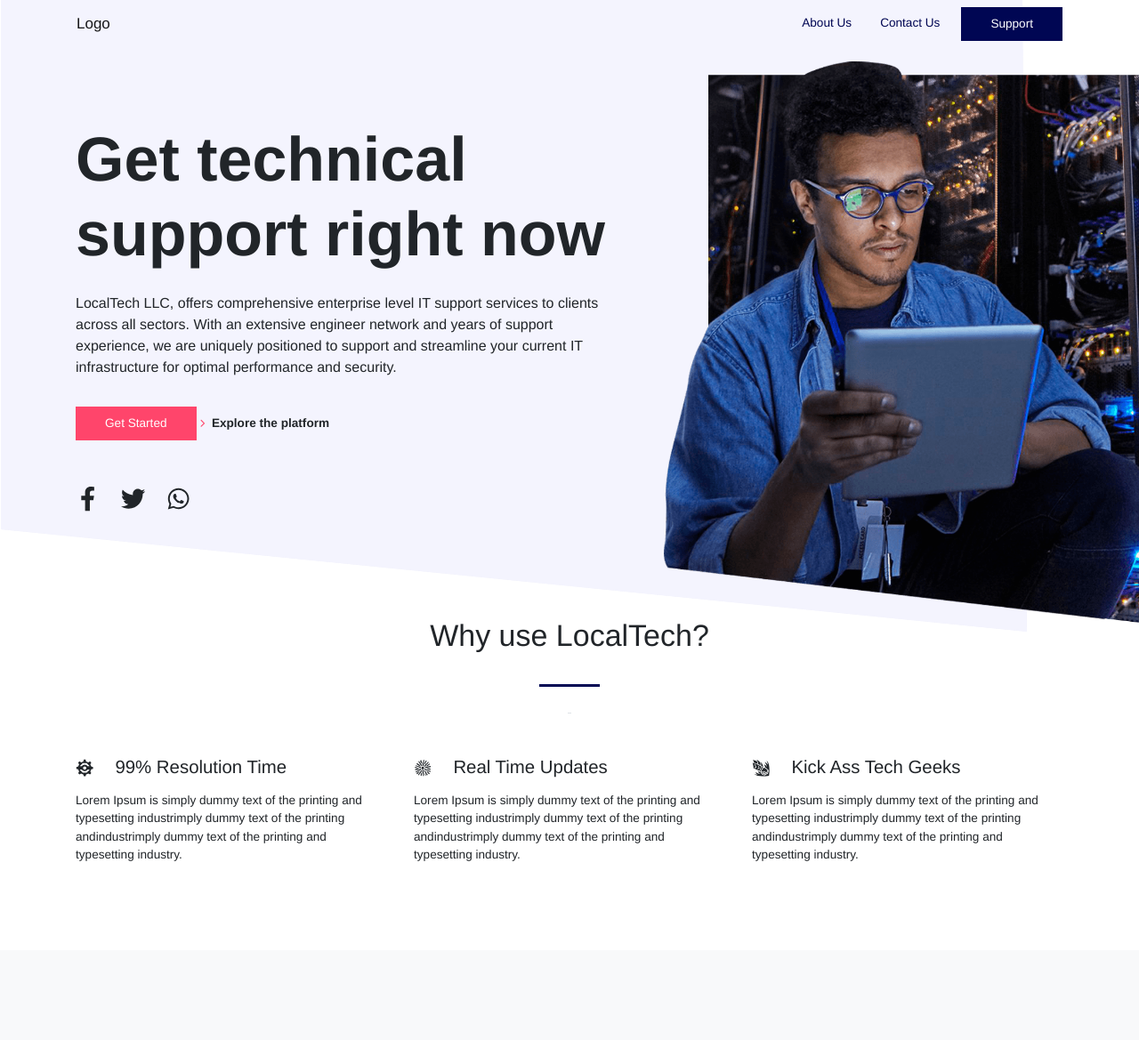
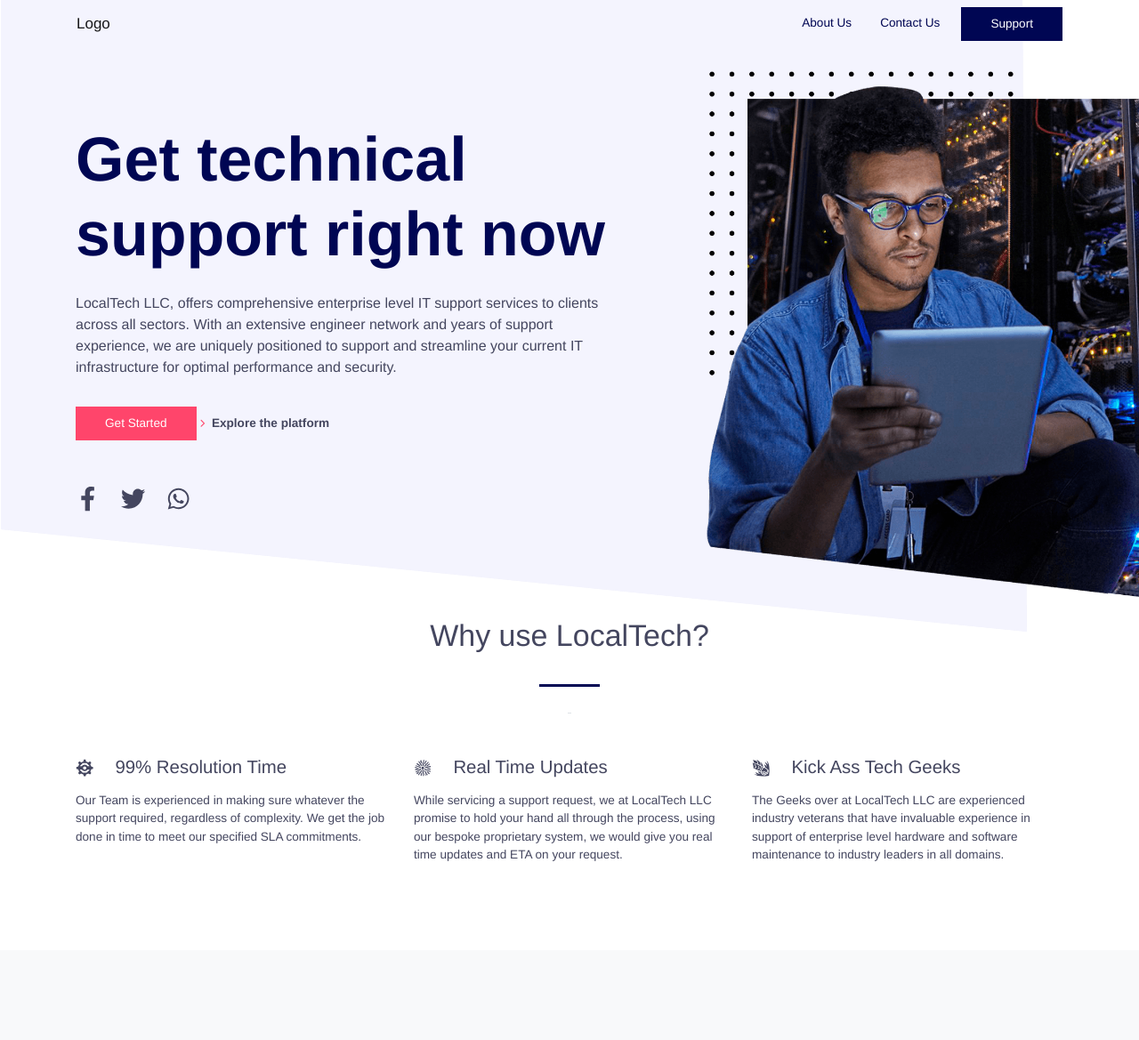
Before and after one commit to adeadedoja/localtech, a React (Create React App) app: page / in a window 1280 px wide. Shown: the top 1169 px of the page at 89% size. Built offline with nearby package versions, Linux system fonts and the light colour scheme; a web font is replaced by a local one.

Commit message:
master - edited "why you use"

```diff
--- a/src/App.scss
+++ b/src/App.scss
@@ -1,11 +1,11 @@
 @import url('https://indestructibletype.com/fonts/Jost.css');
-$text-color: #000653 !default;
+$text-color: #44465f !default;
 $danger: #FF456B !default;
 $primary: #000653;
 $font-size-base: 0.85rem !default;
 $font-family-sans-serif:  "Jost", Helvetica, Arial, sans-serif !default;
 $font-family-base: $font-family-sans-serif !default;
-$text-color: #000653 !default;
+$text-color: #44465f !default;
 $brand-danger: #FF456B !default;
 $btn-border-radius-base: 0px;
 @import "~bootstrap/scss/bootstrap";
@@ -13,6 +13,7 @@ $btn-border-radius-base: 0px;
 .ticket__img{ height: 350px; z-index: -1; position: relative; margin: -65px}
 body {
   background: url("./assets/images/bg.png") top left no-repeat;
+  color: $text-color;
 }
 .btn {
   padding: 0.5rem 2rem!important;
--- a/src/pages/Home/HomeHero.jsx
+++ b/src/pages/Home/HomeHero.jsx
@@ -13,7 +13,7 @@ class HomeHero extends Component {
                     <div className="row align-self-center w-100">
                         <div className="col-md-7 hero__info">
                             <div>
-                                <h1>Get technical support right now</h1>
+                                <h1 className="text-primary">Get technical support right now</h1>
                                 <p className="py-3">
                                     LocalTech LLC, offers comprehensive enterprise level IT support services to clients across all sectors. With an extensive engineer network and years of support experience, we are uniquely positioned to support and streamline your current IT infrastructure for optimal performance and security.
                                 </p>
@@ -31,7 +31,7 @@ class HomeHero extends Component {
                         <div className="col-md-5 hero__image">
                         </div>
 
-                        <img src={landingImage} alt="landing" style={{width: '550px', height: 'auto', position: 'absolute', right: '0', top: '50px'}} />
+                        <img src={landingImage} alt="landing" style={{width: '500px', height: 'auto', position: 'absolute', right: '0', top: '80px'}} />
                     </div>
                 </div>
 
--- a/src/pages/Home/HomeWhyUse.jsx
+++ b/src/pages/Home/HomeWhyUse.jsx
@@ -12,15 +12,17 @@ class HomeWhyUse extends Component {
                 <div className="row py-5">
                     <div className="col-md-4">
                         <h4><span className="mr-4"><GiBigGear/></span>99% Resolution Time</h4>
-                        <p className="py-2">Lorem Ipsum is simply dummy text of the printing and typesetting industrimply dummy text of the printing andindustrimply dummy text of the printing and typesetting industry.</p>
+                        <p className="py-2">Our Team is experienced in making sure whatever the support required, regardless of complexity. We get the job done in time to meet our specified SLA commitments.</p>
                     </div>
                     <div className="col-md-4">
                         <h4><span className="mr-4"><GiDandelionFlower/></span>Real Time Updates</h4>
-                        <p className="py-2">Lorem Ipsum is simply dummy text of the printing and typesetting industrimply dummy text of the printing andindustrimply dummy text of the printing and typesetting industry.</p>
+                        <p className="py-2">While servicing a support request, we at LocalTech LLC promise to hold your hand all through the process, using our bespoke proprietary system, we would give you real time updates and ETA on your request.</p>
                     </div>
                     <div className="col-md-4">
                         <h4><span className="mr-4"><GiArmorPunch/></span>Kick Ass Tech Geeks</h4>
-                        <p className="py-2">Lorem Ipsum is simply dummy text of the printing and typesetting industrimply dummy text of the printing andindustrimply dummy text of the printing and typesetting industry.</p>
+                        <p className="py-2">
+                            The Geeks over at LocalTech LLC are experienced industry veterans that have invaluable experience in support of enterprise level hardware and software maintenance to industry leaders in all domains.
+                        </p>
                     </div>
                 </div>
             </div>
```
Also changed, not shown: src/assets/images/h.png.
